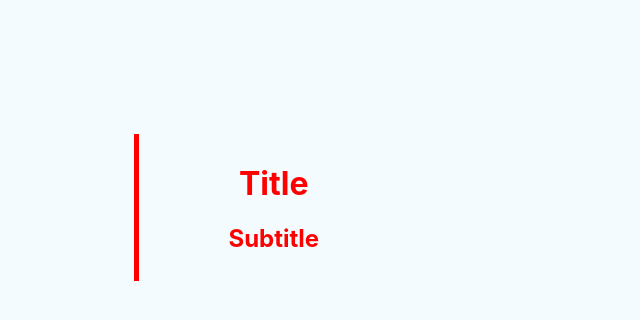
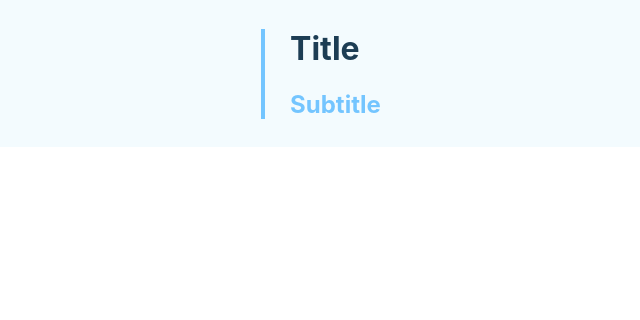
Before and after one commit to Kwiddy/Internship-React-Page, a React (Create React App) app: page / in a window 1280 px wide. Shown: the top 320 px of the page, without its empty margins (0-640 px from the left). Built offline with nearby package versions, Linux system fonts and the light colour scheme.

Commit message:
Add basic colouring and padding

```diff
--- a/src/styles/style.css
+++ b/src/styles/style.css
@@ -3,11 +3,17 @@ header {
   padding: 1vh;
 }
 
+h1 {
+  color: #1c3d54;
+}
+
 .headText {
-  border-left: 5px solid red;
-  color: red;
+  border-left: 4px solid #73c5ff;
+  color: #73c5ff;
   width: 20%;
-  margin: 10%;
-  padding: 1vh;
+  margin: 1vh;
+  margin-left: 20%;
+  text-align: left;
+  padding-left: 2%;
 }
 /*# sourceMappingURL=style.css.map */
--- a/src/styles/style.scss
+++ b/src/styles/style.scss
@@ -3,10 +3,16 @@ header {
   padding: 1vh;
 }
 
+h1 {
+  color: #1c3d54;
+}
+
 .headText {
-  border-left: 5px solid red;
-  color: red;
+  border-left: 4px solid #73c5ff;
+  color: #73c5ff;
   width: 20%;
-  margin: 10%;
-  padding: 1vh;
+  margin: 1vh;
+  margin-left: 20%;
+  text-align: left;
+  padding-left: 2%;
 }
```
Also changed, not shown: 1 other file (tests, documents, lock files or other folders).
